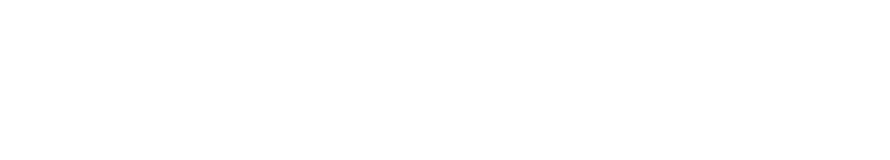
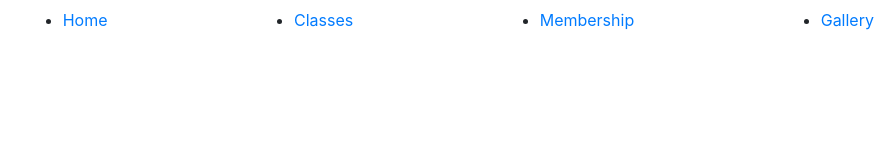
Before and after one commit to Code-Institute-Submissions/dylanocallaghan-MS1, a plain HTML site: page index.html in a window 1280 px wide. Shown: the whole page, without its empty margins (390-1280 px from the left). Drawn offline with nearby package versions, Linux system fonts and the light colour scheme.

Commit message:
logo positioning has been organised

```diff
--- a/index.html
+++ b/index.html
@@ -6,11 +6,31 @@
     <meta http-equiv="X-UA-Compatible" content="ie=edge">
     <link rel="stylesheet" href="https://stackpath.bootstrapcdn.com/bootstrap/4.5.2/css/bootstrap.min.css" type="text/css" />
     <link rel="stylesheet" href="https://cdnjs.cloudflare.com/ajax/libs/font-awesome/5.15.2/css/all.min.css" type="text/css" />
+    <link rel="stylesheet" href="assets/css/style.css" type="text/css" />
+
     <title>DevMuscles</title>
 </head>
 <body>
     <header>
-
+        <div class="row">
+            <a class="col-md-4 logo" href="index.html"></a>
+            <nav class="col-md-8">
+                <ul class="navbar">
+                    <li>
+                        <a href="index.html" class="nav-item">Home</a>
+                    </li>
+                    <li>
+                        <a href="#" class="nav-item">Classes</a>
+                    </li>
+                    <li>
+                        <a href="#" class="nav-item">Membership</a>
+                    </li>
+                    <li>
+                        <a href="#" class="nav-item">Gallery</a>
+                    </li>
+                </ul>
+            </nav>
+        </div>
     </header>
     <section>
 
```
